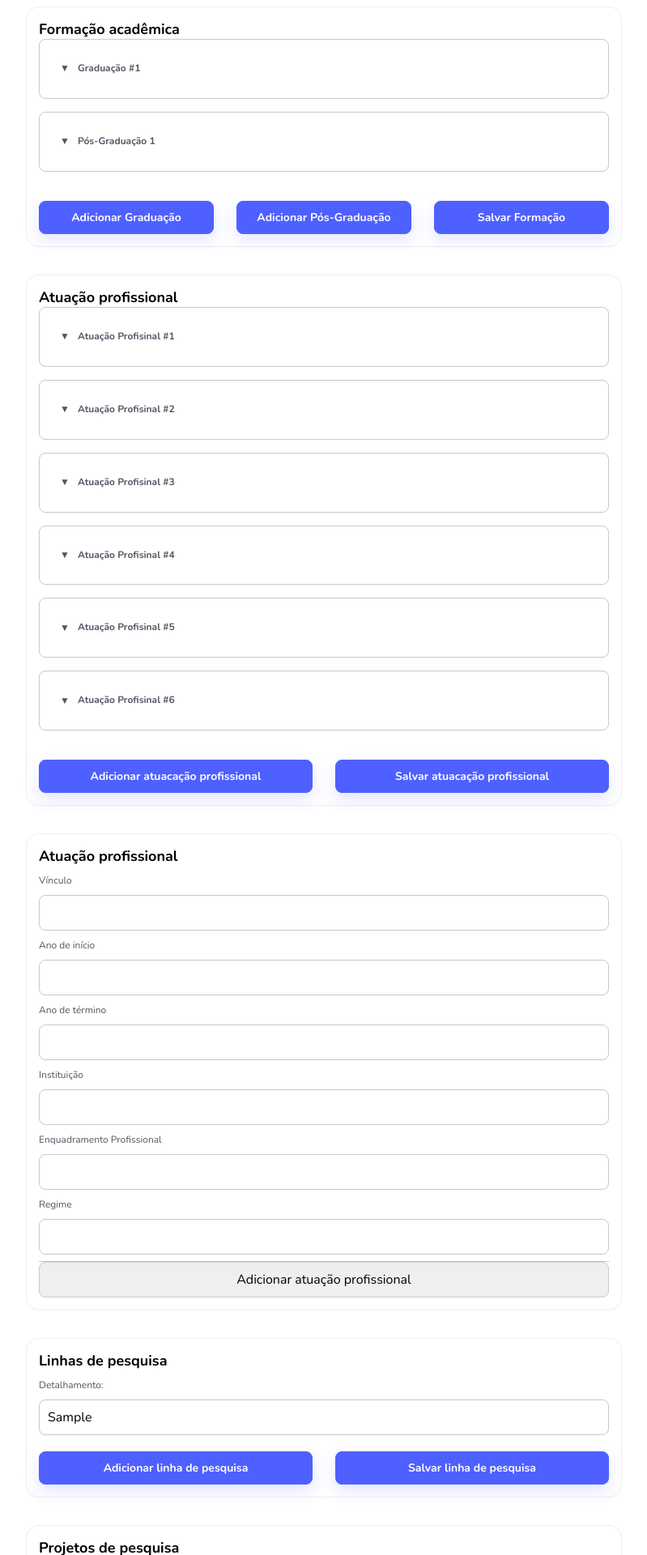
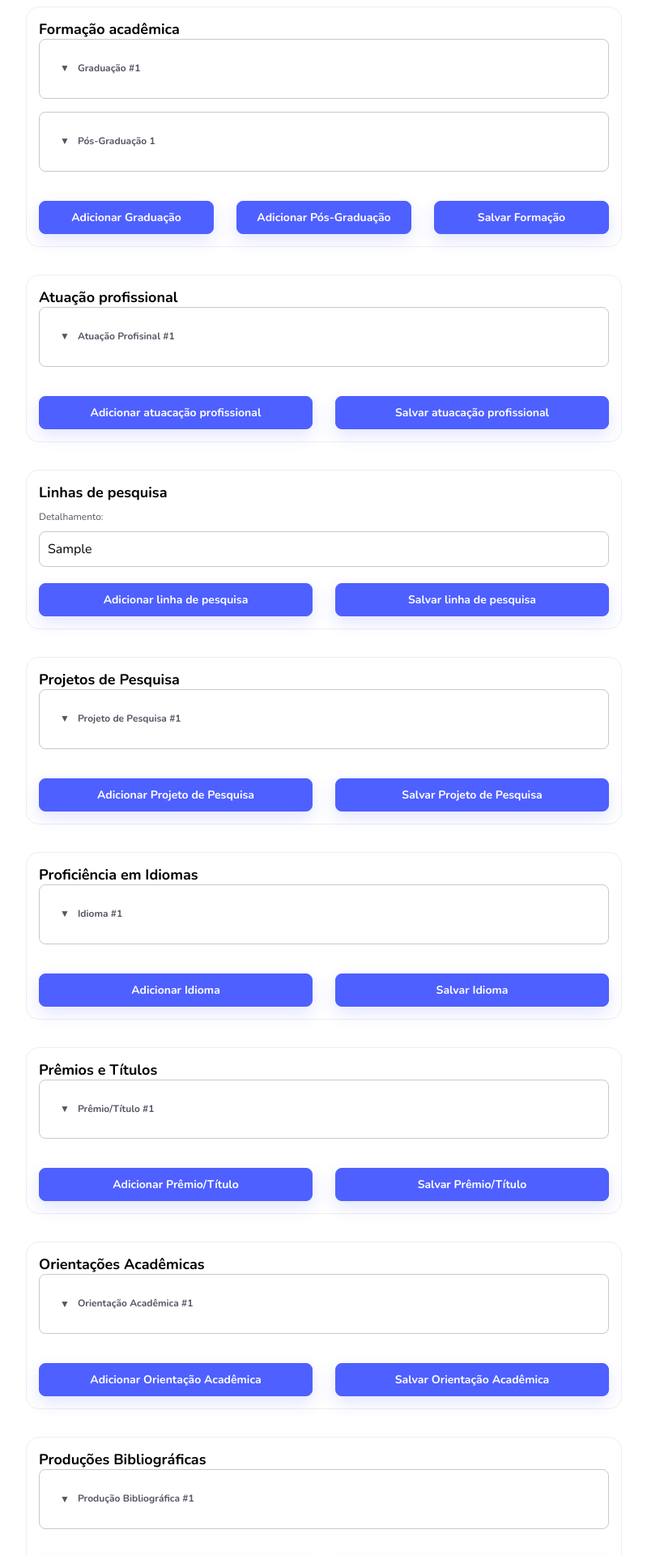
Before and after one commit to WellingtonFelipeLS/Lattes-Simplificado, a Django app: page /manage/1 in a window 1280 px wide. Shown: the part 1200-3120 px from the top of the page at 81% size, without its empty margins (240-1039 px from the left). Run offline with Django 3.2, Linux system fonts and the light colour scheme; a user stored in the database is signed in; tables that the repository leaves empty hold one stand-in row (values such as "Sample post").

Commit message:
Correção do formulário de edição do currículo.

```diff
--- a/Lattes_Simplificado/settings.py
+++ b/Lattes_Simplificado/settings.py
@@ -90,7 +90,7 @@ DATABASES = {
 		'ENGINE': 'django.db.backends.postgresql',
 		'NAME':'Lattes_Simplificado',
 		'USER': 'postgres',
-		'PASSWORD': '33937020',
+		'PASSWORD': 'minhasenhadopostgre',
 		'HOST': 'localhost',
 		'PORT': '5432',
 	}
--- a/curriculo/templates/manage-profile.html
+++ b/curriculo/templates/manage-profile.html
@@ -14,8 +14,7 @@
     <header class="header">
         <h1>Currículo</br><span>Lattes</span></h1>
         <div>
-            <a href="#">Editar perfil</a>
-            <a href="#">Sair</a>
+            <!--<a href="#">Sair</a>-->
         </div>
     </header>
     <section class="container">
@@ -134,14 +133,11 @@
 						</div>
 					</div>
 				</div>
-		</form>
-		<form method="POST">
 			</fieldset>
-            </fieldset>
 		</form>
 		<form method="POST">
 			<fieldset>
-                <h2 id="linha-de-pesquisa">Atuação profissional</h2>
+                <h2 id="atuacao_profissional">Atuação profissional</h2>
                 <div class="input-block">
 					{{ atuacao_profissional_form.management_form}}
 					{% for hidden in atuacao_profissional_form.hidden_fields %}
@@ -172,39 +168,6 @@
 		</form>
 		<form method="POST">
 			<fieldset>
-                <h2>Atuação profissional</h2>
-                <div class="input-block">
-                    <label for="vinculo">Vínculo</label>
-                    <input type="text" name="vinculo" id="vinculo">
-                </div>
-                <div class="input-block">
-                    <label for="trabalho-dt-ini">Ano de início</label>
-                    <input type="text" name="trabalho-dt-ini" id="trabalho-dt-ini">
-                </div>
-                <div class="input-block">
-                    <label for="trabalho-dt-fin">Ano de término</label>
-                    <input type="text" name="trabalho-dt-fin" id="trabalho-dt-fin">
-                </div>
-                <div class="input-block">
-                    <label for="instituicao">Instituição</label>
-                    <input type="text" name="instituicao" id="instituicao">
-                </div>
-                <div class="input-block">
-                    <label for="enquad">Enquadramento Profissional</label>
-                    <input type="text" name="enquad" id="enquad">
-                </div>
-                <div class="input-block">
-                    <label for="regime">Regime</label>
-                    <input type="text" name="regime" id="regime">
-                </div>
-                <div class="input-block">
-                    <input type="button" value="Adicionar atuação profissional" name="addAtProfisional" id="addAtProfisional">
-                </div>
-
-            </fieldset>
-		</form>
-		<form method="POST">
-			<fieldset>
                 <h2 id="linha-de-pesquisa">Linhas de pesquisa</h2>
                 <div class="input-block">
 					{{ linha_pesquisa_form.management_form}}
@@ -228,7 +191,7 @@
 		</form>
 		<form method="POST">
 			<fieldset>
-                <h2 id="linha-de-pesquisa">Projetos de pesquisa</h2>
+                <h2 id="projeto_pesquisa">Projetos de Pesquisa</h2>
                 <div class="input-block">
 					{{ projeto_pesquisa_form.management_form}}
 					{% for hidden in projeto_pesquisa_form.hidden_fields %}
@@ -238,7 +201,7 @@
 					<section class="accordion">
 						<input type="checkbox" name="collapse-projeto_pesquisa" id="projeto_pesquisa{{ forloop.counter }}">
 						<h2 class="handle">
-						<label for="projeto_pesquisa{{ forloop.counter }}">Projeto de pesquisa #{{ forloop.counter }}</label>
+						<label for="projeto_pesquisa{{ forloop.counter }}">Projeto de Pesquisa #{{ forloop.counter }}</label>
 						</h2>
 						<div class="content">
 							{{ projeto_pesquisa.errors }}
@@ -249,19 +212,18 @@
                 </div>
 				<div class="wrapper">
 					<div class="input-block">
-						<input type="submit" value="Adicionar projeto de pesquisa" name="add_proj_pesq" id="add_proj_pesq">
+						<input type="submit" value="Adicionar Projeto de Pesquisa" name="add_proj_pesq" id="add_proj_pesq">
 					</div>
 					<div class="input-block">
-						<input type="submit" value="Salvar projeto de pesquisa" name="save_proje_pesq" id="save_proje_pesq">
+						<input type="submit" value="Salvar Projeto de Pesquisa" name="save_proj_pesq" id="save_proj_pesq">
 					</div>
 				</div>
             </fieldset>
 		</form>
-
 		<form method="POST">
 			{% csrf_token %}
 			<fieldset>
-				<h2 id="proeficiencia_idioma">Idiomas</h2>
+				<h2 id="proeficiencia_idioma">Proficiência em Idiomas</h2>
 				<div class="input-block">
 				{{ proeficiencia_idioma_form.management_form}}
 				{% for hidden in proeficiencia_idioma_form.hidden_fields %}
--- a/curriculo/views.py
+++ b/curriculo/views.py
@@ -8,9 +8,9 @@ from django.dispatch import receiver
 from django.forms import modelformset_factory
 from django.http import HttpResponse
 from django.shortcuts import redirect, render
-from django import template
 
 from .forms import *
+
 
 def curriculo(request, id):
     pesquisador = Pesquisador.objects.get(user=id)
@@ -50,12 +50,12 @@ def manage_curriculo(request, id):
         'proeficiencia_idioma_form': modelformset_factory(ProeficienciaIdioma, form=ProeficienciaIdiomaForm, extra=0)(request.POST or None, queryset=ProeficienciaIdioma.objects.filter(curriculo_id=id)),
         'producao_tecnica_form': modelformset_factory(ProducaoTecnica, form=ProducaoTecnicaForm, extra=0)(request.POST or None, queryset=ProducaoTecnica.objects.filter(curriculo_id=id)),
         'orientacao_academica_form': modelformset_factory(OrientacaoAcademica, form=OrientacaoAcademicaForm, extra=0)(request.POST or None, queryset=OrientacaoAcademica.objects.filter(curriculo_id=id)),
-        'atuacao_profissional_form': AtuacaoProfissionalForm(request.POST or None),
+        'atuacao_profissional_form': modelformset_factory(AtuacaoProfissional, form=AtuacaoProfissionalForm, extra=0)(request.POST or None, queryset=AtuacaoProfissional.objects.filter(curriculo_id=id)),
         'pesquisador_form': PesquisadorForm(request.POST or None, request.FILES or None, instance=pesquisador),
         'endereco_form': EnderecoProfissionalForm(request.POST or None, instance=pesquisador.endereco),
         'grad_form': modelformset_factory(Graduacao, form=GraduacaoForm, extra=0)(request.POST or None, queryset=Graduacao.objects.filter(curriculo_id=id), prefix="grad"),
         'posgrad_form': modelformset_factory(PosGraduacao, form=PosGraduacaoForm, extra=0)(request.POST or None, queryset=PosGraduacao.objects.filter(curriculo_id=id), prefix="posgrad"),
-        'projeto_pesquisa_form': ProjetoPesquisaForm(request.POST or None)
+        'projeto_pesquisa_form': modelformset_factory(ProjetoPesquisa, form=ProjetoPesquisaForm, extra=0)(request.POST or None, queryset=ProjetoPesquisa.objects.filter(curriculo_id=id)),
     }
     if request.method == "POST":
         if 'salvar_dados_pessoais' in request.POST and context['pesquisador_form'].is_valid() and context['endereco_form'].is_valid() and context['curriculo_form'].is_valid():
@@ -116,9 +116,6 @@ def manage_curriculo(request, id):
 
     return render(request, "manage-profile.html", context)
 
-def home(request):
-    return render(request, 'home.html')
-
 def register_request(request):
     if request.method == "POST":
         form = NewUserForm(request.POST)
```
Also changed, not shown: curriculo/templates/home.html (deleted, +0 -44 lines), curriculo/migrations/0005_alter_pesquisador_foto.py (added).
